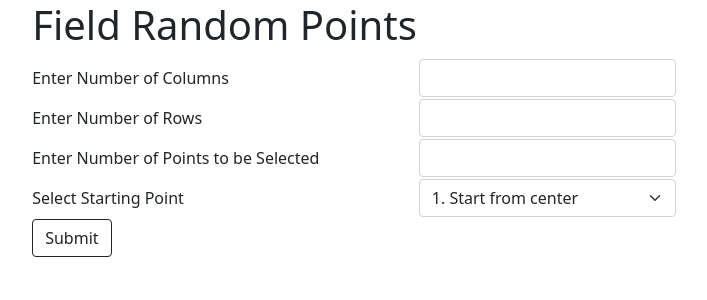
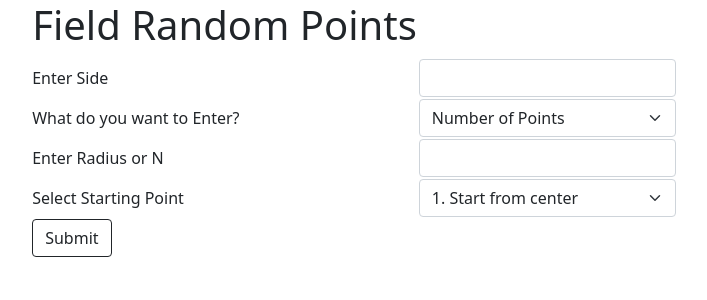
Before and after one commit to LL08-MathematicalModelling-dowell/R08.007.Random-Sampling.Dowell, a Django app: template Random_Allocation_API/API/templates/field.html in a window 1280 px wide. Shown: the top 300 px of the page, without its empty margins (286-993 px from the left). Run offline with Django 4.2, Linux system fonts and the light colour scheme; the template is opened without the code that fills it, so the values that code supplies are empty.

Commit message:
Added option to use Radius or Number of Points

```diff
--- a/Random_Allocation_API/API/templates/field.html
+++ b/Random_Allocation_API/API/templates/field.html
@@ -17,12 +17,18 @@
     <tr><td>
         <h1>Field Random Points</h1>
     </td></tr>
-        <tr><td>Enter Number of Columns</td>
-        <td><input class="form-control" type ="text" name ="columns"></td></tr>
-        <tr><td>Enter Number of Rows</td>
-        <td><input class="form-control" type ="text" name ="rows"></td></tr>
-        <tr><td>Enter Number of Points to be Selected</td>
-        <td><input class="form-control" type ="text" name ="N"></td></tr>
+        <tr><td>Enter Side</td>
+        <td><input class="form-control" type ="text" name ="side"></td></tr>
+
+        <tr><td>What do you want to Enter?</td>
+        <td>
+                <select class="form-select" name="choice">
+                <option value="0"> Number of Points </option>
+                <option value="1"> Radius </option>
+                </select>
+        </td></tr>
+        <tr><td>Enter Radius or N</td>
+        <td><input class="form-control" type ="text" name ="value"></td></tr>
         <tr><td>Select Starting Point</td>
         <td>
             <select class="form-select" name="selection">
```
